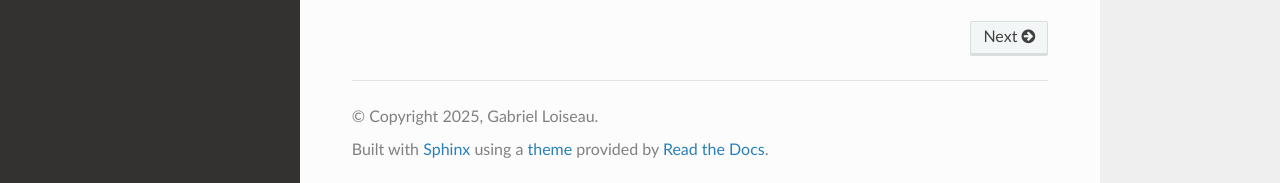
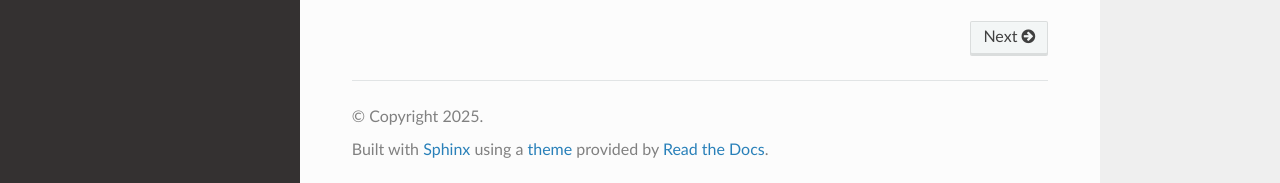
Before and after one commit to GabrielLoiseau/tau-eval, a Sphinx documentation site: the page built from docs/index.rst, in a window 1280 px wide and 925 px high. Shown: the part 739-922 px from the top of the window. Built offline with Sphinx 7.4.7 and the Read the Docs theme 3.1.0, drawn with Linux system fonts in a browser that asks for light colours; some of the changed lines change nothing that is shown.

Commit message:
Update documentation

```diff
--- a/docs/conf.py
+++ b/docs/conf.py
@@ -6,12 +6,16 @@
 # -- Project information -----------------------------------------------------
 # https://www.sphinx-doc.org/en/master/usage/configuration.html#project-information
 
+import datetime
+import importlib
+import inspect
 import os
-import sys
-sys.path.insert(0, os.path.abspath('..'))
+import posixpath
+
+from sphinx.application import Sphinx
 
 project = 'Tau-Eval'
-copyright = '2025, Gabriel Loiseau'
+copyright = str(datetime.datetime.now().year)
 author = 'Gabriel Loiseau'
 
 version = '0.2.0'
@@ -36,3 +40,6 @@ exclude_patterns = ['_build', 'Thumbs.db', '.DS_Store']
 # https://www.sphinx-doc.org/en/master/usage/configuration.html#options-for-html-output
 
 html_theme = 'sphinx_rtd_theme'  # Set ReadTheDocs theme
+
+def setup(app: Sphinx):
+    pass
```
